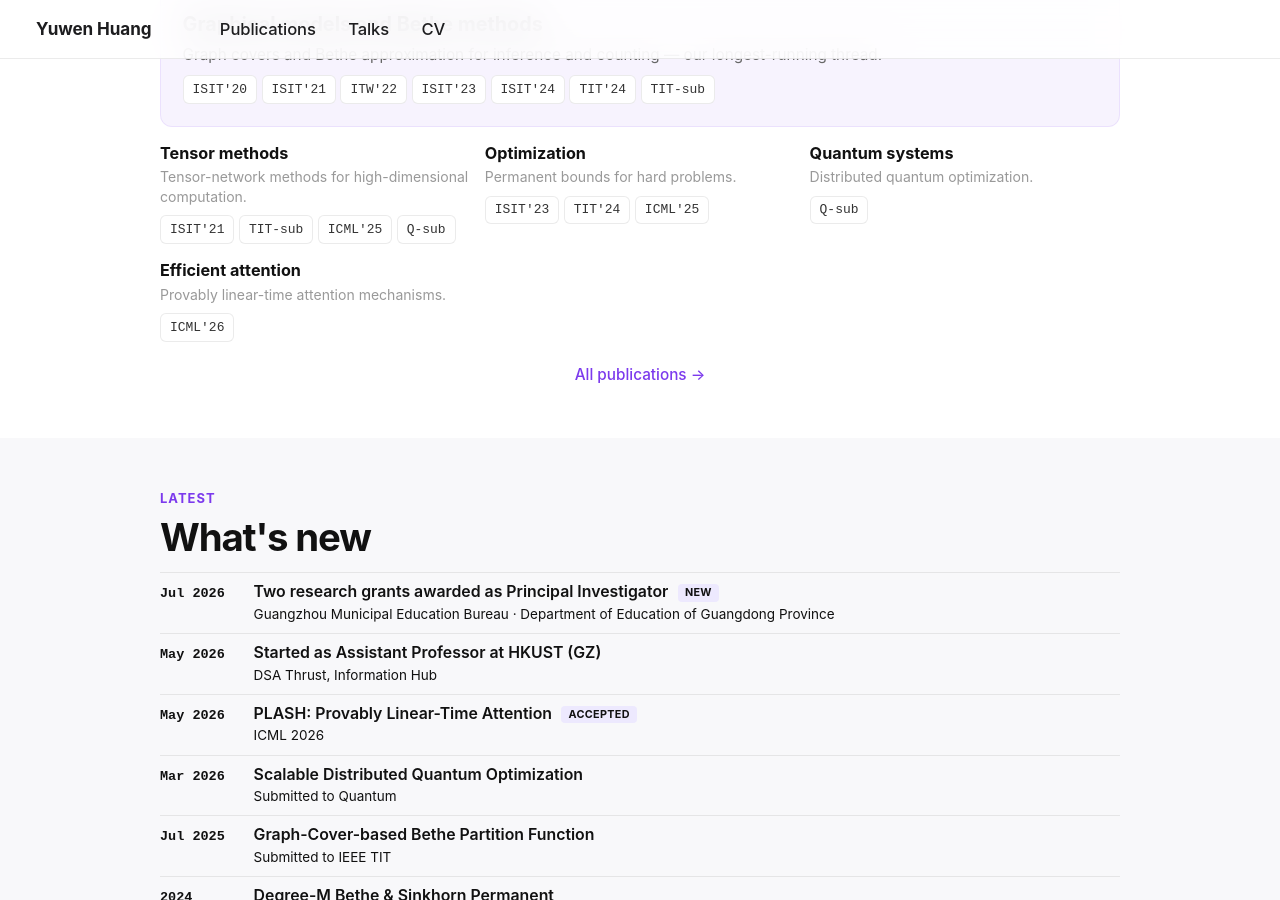
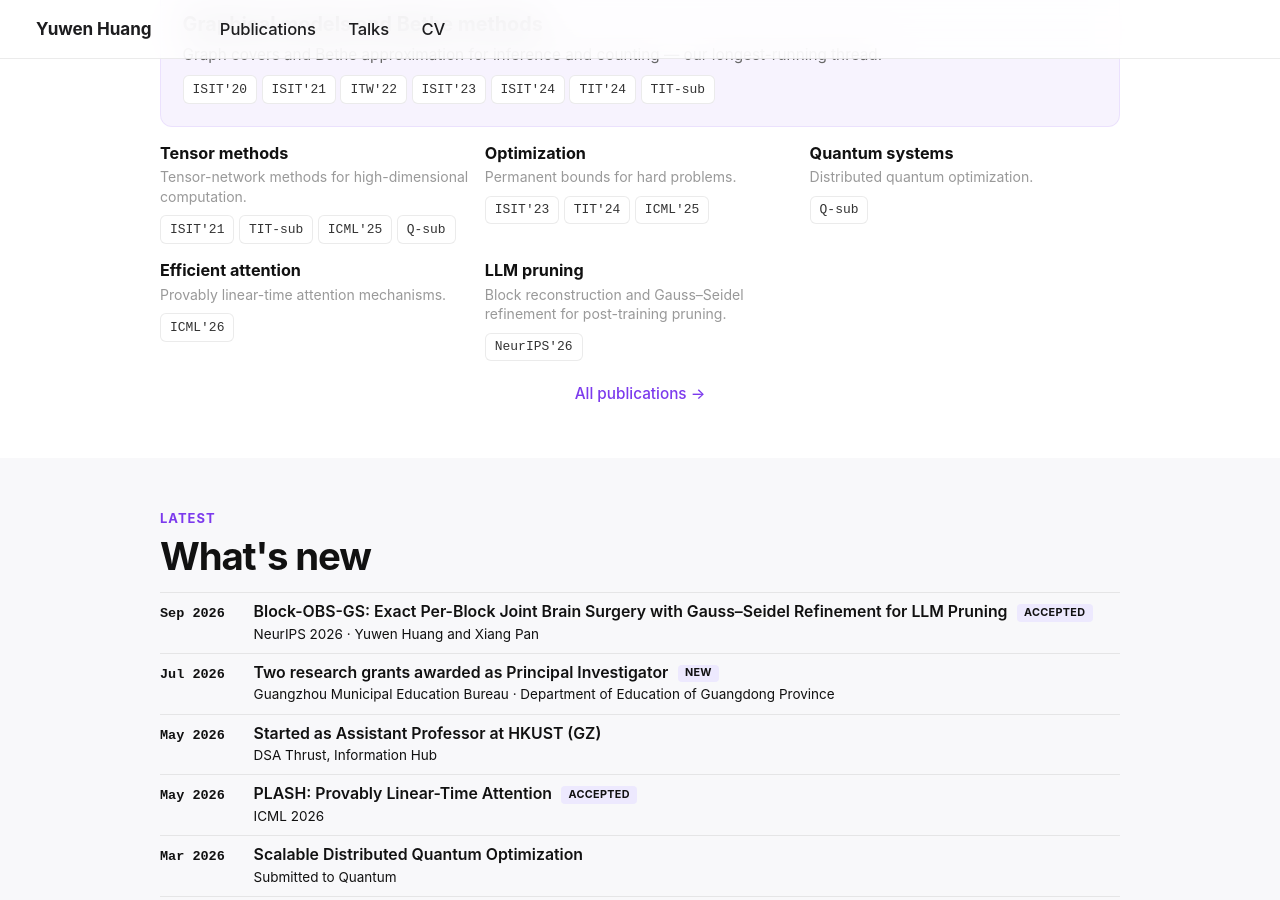
Before and after one commit to YuwenHuang0/YuwenHuang0.github.io, a Jekyll site: the page built from _pages/about.md, in a window 1280 px wide and 900 px high, scrolled down 954 px. Built offline with Jekyll 4.4.1, drawn with Linux system fonts in a browser that asks for light colours; a script that is not in the unit is left out.

Commit message:
Add Block-OBS-GS NeurIPS 2026 publication

```diff
--- a/_pages/about.md
+++ b/_pages/about.md
@@ -595,6 +595,13 @@ redirect_from:
         <a class="cite" href="{{ '/publication/plash-linear-attention' | relative_url }}">ICML'26</a>
       </div>
     </div>
+    <div>
+      <div class="sub-title">LLM pruning</div>
+      <div class="sub-desc">Block reconstruction and Gauss–Seidel refinement for post-training pruning.</div>
+      <div class="cites">
+        <a class="cite" href="{{ '/publication/block-obs-gs' | relative_url }}">NeurIPS'26</a>
+      </div>
+    </div>
   </div>
   <div class="view-all"><a href="{{ '/publications/' | relative_url }}">All publications</a></div>
 </div>
@@ -606,6 +613,10 @@ redirect_from:
   <div class="label">Latest</div>
   <h2 class="heading">What's new</h2>
   <div class="timeline">
+    <div class="tl-row">
+      <div class="tl-date">Sep 2026</div>
+      <div><div class="tl-title"><a href="{{ '/publication/block-obs-gs' | relative_url }}">Block-OBS-GS: Exact Per-Block Joint Brain Surgery with Gauss–Seidel Refinement for LLM Pruning</a> <span class="tl-badge">Accepted</span></div><div class="tl-venue">NeurIPS 2026 · Yuwen Huang and Xiang Pan</div></div>
+    </div>
     <div class="tl-row">
       <div class="tl-date">Jul 2026</div>
       <div><div class="tl-title">Two research grants awarded as Principal Investigator <span class="tl-badge">New</span></div><div class="tl-venue">Guangzhou Municipal Education Bureau · Department of Education of Guangdong Province</div></div>
```
Also changed, not shown: _publications/2026-09-25-block-obs-gs.md (added, +16 -0 lines).
